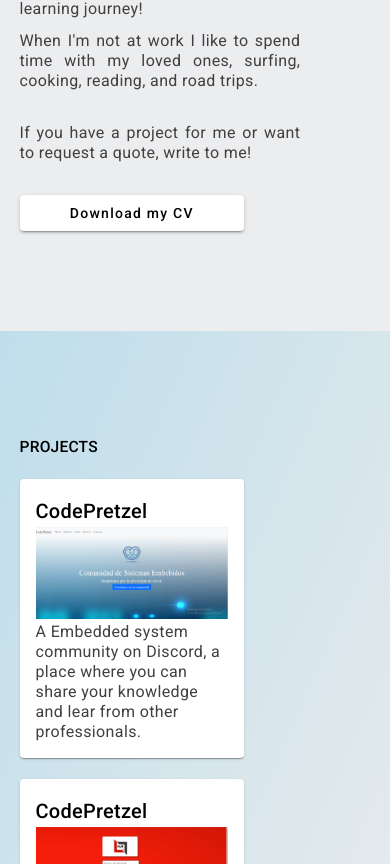
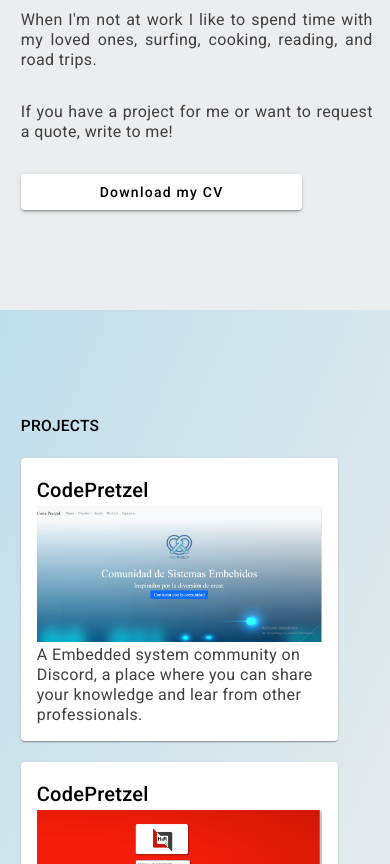
Before and after one commit to emmanuelnunoe/emmanuelnunoe, an Angular app in the folder website/emmanuelnuno/: page / in a window 390 px wide. Shown: the part 1136-2000 px from the top of the page. Built offline with nearby package versions, Linux system fonts and the light colour scheme.

Commit message:
improving readability

```diff
--- a/website/emmanuelnuno/src/app/components/projects/projects.component.css
+++ b/website/emmanuelnuno/src/app/components/projects/projects.component.css
@@ -3,7 +3,7 @@
 }
 
 .project-card{
-    width:80%;
+    width:90%;
     max-width:400px;
     margin: 1em;
 }
--- a/website/emmanuelnuno/src/styles.css
+++ b/website/emmanuelnuno/src/styles.css
@@ -75,8 +75,15 @@
     }
 
     .description{
-        width:80% !important;
+        width:95% !important;
     }
+
+    .container {
+      width:95%;
+      max-width: 1100px;
+      margin: 0 1em;
+    }
+
 
 }
 
```
